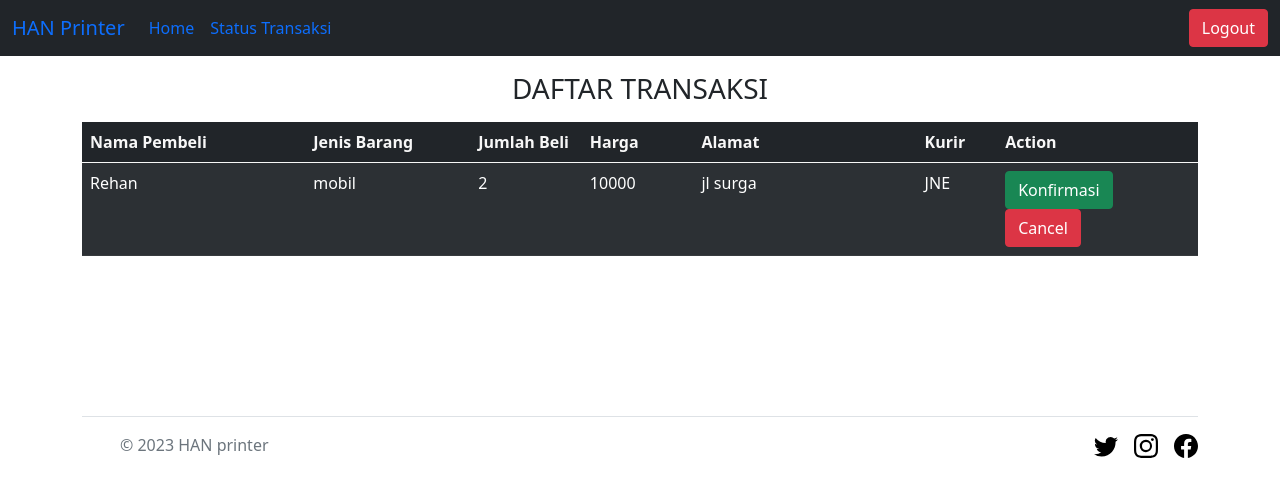
After one commit to CyborgKnight/e-commerce_rehan, a PHP site: page /konfirmasitransaksi.php in a window 1280 px wide. The commit adds this page. Shown: the top 497 px of the page. Run offline with PHP 8.4, Linux system fonts and the light colour scheme; a user stored in the database is signed in; data comes from the database, SQL or seed files in the repository; both versions use the stored data as it was after the commit.

Commit message:
sudah jadi semua sbnernya tinggal php konfimasi ama beli nya

```diff
--- a/config/function.php
+++ b/config/function.php
@@ -152,3 +152,43 @@ if (isset($_GET["beli"])) {
     $id     = $_GET["beli"];
     $query  = mysqli_query($conn, "SELECT * FROM tb_barang WHERE idBarang = $id");
 }
+
+if (isset($_GET["checkout"])) {
+    $nama   = $_POST["nama"];
+    $alamat = $_POST["alamat"];
+    $kurir  = $_POST["kurir"];
+    $qty    = $_POST["qty"];
+    $idUser = $_POST["idUser"];
+
+    $idbarang = $_GET["detail"];
+
+    $query  = mysqli_query($conn, "SELECT * FROM tb_transaksi");
+
+    // untuk cek stok barang
+    $cekstoksekarang    = mysqli_query($conn, "SELECT * FROM tb_barang WHERE idBarang = $id");
+    $ambildata          = mysqli_fetch_assoc($cekstoksekarang);
+
+    $stoksekarang       = $ambildata["stok"];
+
+    if ($stoksekarang >= $qty) {
+        $kurangkanstoksekarangdenganqty = $stoksekarang - $qty;
+
+        $updatestokmasuk = mysqli_query($conn, "UPDATE tb_barang SET stok = $kurangkanstoksekarangdenganqty WHERE idBarang = $id");
+    } else {
+        echo "
+        <script>
+        alert('Maaf stok tidak mencukupi');
+            window.location.href = 'detail.php?beli={$id}';
+            </script>
+            ";
+        die;
+    }
+
+    $result = mysqli_query($conn, "INSERT INTO tb_transaksi (idUser, idBarang, nama, alamat, jasa_pengiriman, qty, status) VALUES ('$idUser', '$idbarang', '$nama', '$alamat', '$pengiriman', $qty, 0)");
+
+    var_dump($result);
+
+    if ($result) {
+        header("Location: statustransaksi.php?beli=" . "$id");
+    }
+}
--- /dev/null
+++ b/konfirmasitransaksi.php
@@ -0,0 +1,65 @@
+<?php
+// koneksi ke db
+include("config/function.php");
+
+// harus login dulu
+if (!isset($_SESSION["login"])) {
+    header("Location: index.php");
+}
+
+// koneksi ke header
+include("view/header.php");
+
+// koenksi ke navbar
+include("view/navbar.php");
+?>
+
+<div class="container">
+    <h3 class="text-center my-3"> DAFTAR TRANSAKSI </h3>
+    <div class="table-responsive">
+        <table class="table table-striped table-dark">
+            <thead style="color: #F7F7F7;">
+                <tr>
+                    <th width="20%"> Nama Pembeli </th>
+                    <th> Jenis Barang </th>
+                    <th width="10%"> Jumlah Beli </th>
+                    <th width="10%"> Harga </th>
+                    <th width="20%"> Alamat </th>
+                    <th> Kurir </th>
+                    <th width="18%"> Action </th>
+                </tr>
+            </thead>
+            <tbody>
+                <tr>
+                    <form action="" method="post">
+                        <td> Rehan </td>
+                        <td> mobil </td>
+                        <td> 2 </td>
+                        <td> 10000 </td>
+                        <td> jl surga </td>
+                        <td> JNE </td>
+                        <td>
+                            <button class="btn btn-success" data-bs-toggle="modal" data-bs-target="#konfirmasi"> Konfirmasi </button>
+                            <button class="btn btn-danger" data-bs-toggle="modal" data-bs-targer="#cancel"> Cancel </button>
+                        </td>
+                    </form>
+                </tr>
+            </tbody>
+        </table>
+    </div>
+
+</div>
+
+
+
+
+
+
+
+
+<br><br><br><br><br>
+
+<?php
+// koneksi ke footer
+include("view/footer.php");
+?>
--- a/view/navbar.php
+++ b/view/navbar.php
@@ -8,26 +8,25 @@ if (isset($_SESSION["name"])) {
 }
 ?>
 
-<nav class="navbar navbar-expand-lg bg-dark" data-bs-theme="dark">
+<nav class="navbar navbar-expand-lg bg-dark">
   <div class="container-fluid">
     <a class="navbar-brand" href="index.php"> HAN Printer </a>
-    <div class="collapse navbar-collapse" id="navbarNav">
+    <div class="collapse navbar-collapse" id="navbarSupportedContent">
       <ul class="navbar-nav">
         <li class="nav-item">
           <a class="nav-link" href="dashboard.php">Home</a>
         </li>
-
         <?php if ($super_user == true) : ?>
           <li class="nav-item">
-            <a class="nav-link" href="#"> Konfirmasi Transaksi </a>
+            <a class="nav-link" href="konfirmasitransaksi.php"> Konfirmasi Transaksi </a>
+          </li>
+        <?php endif; ?>
+        <?php if ($super_user == false || $super_user == true) : ?>
+          <li class="nav-item">
+            <a class="nav-link" href="statustransaksi.php"> Status Transaksi </a>
           </li>
         <?php endif; ?>
 
-        <?php if ($super_user == true || $super_user == false) : ?>
-          <li class="nav-item">
-            <a class="nav-link" href="#"> Status Transaksi </a>
-          </li>
-        <?php endif; ?>
       </ul>
     </div>
 
```
Also changed, not shown: database/e-commerce_rehan.sql (+27 -11 lines), detail.php (+12 -23 lines), statustransaksi.php (added, +59 -0 lines).
